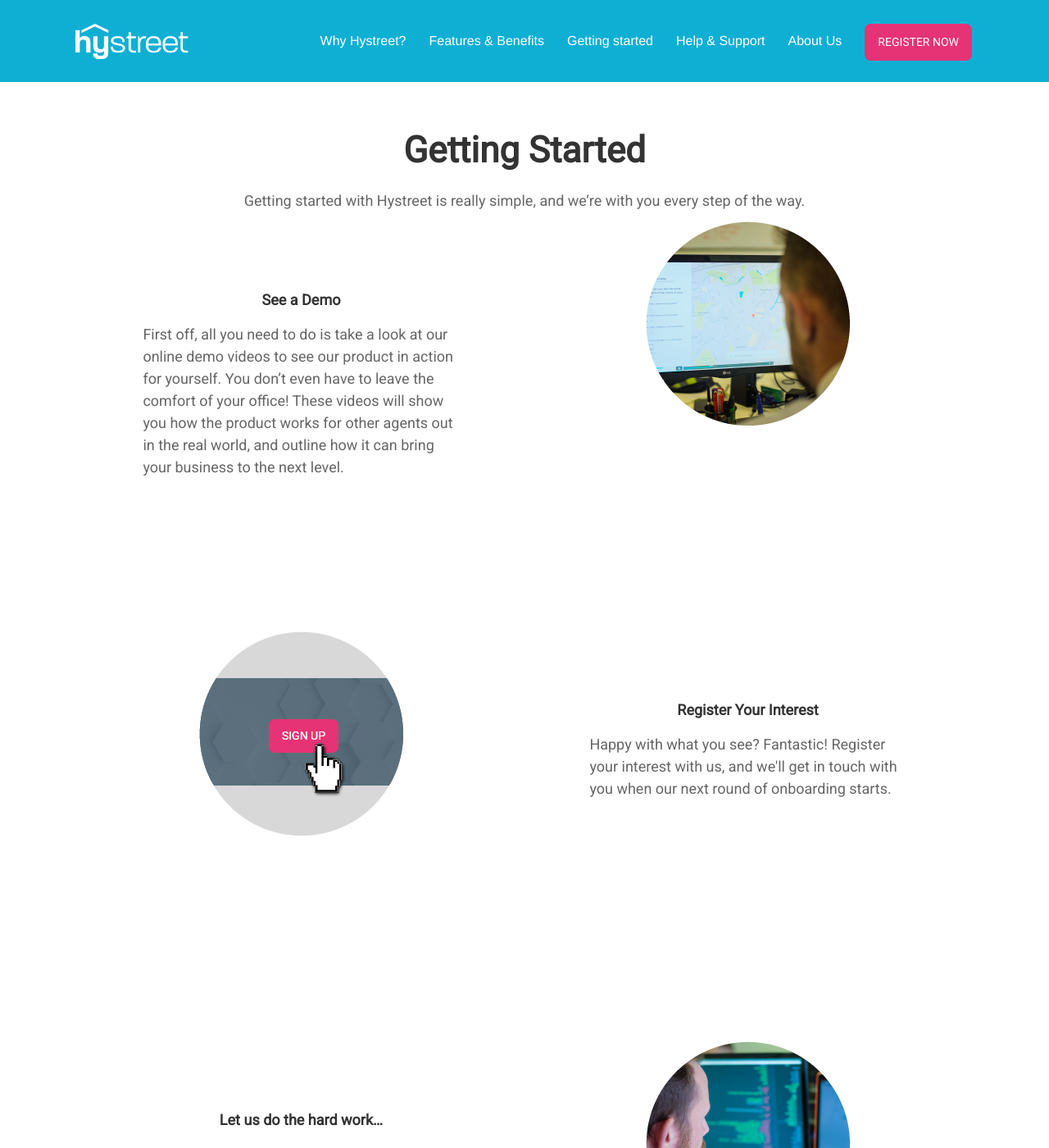
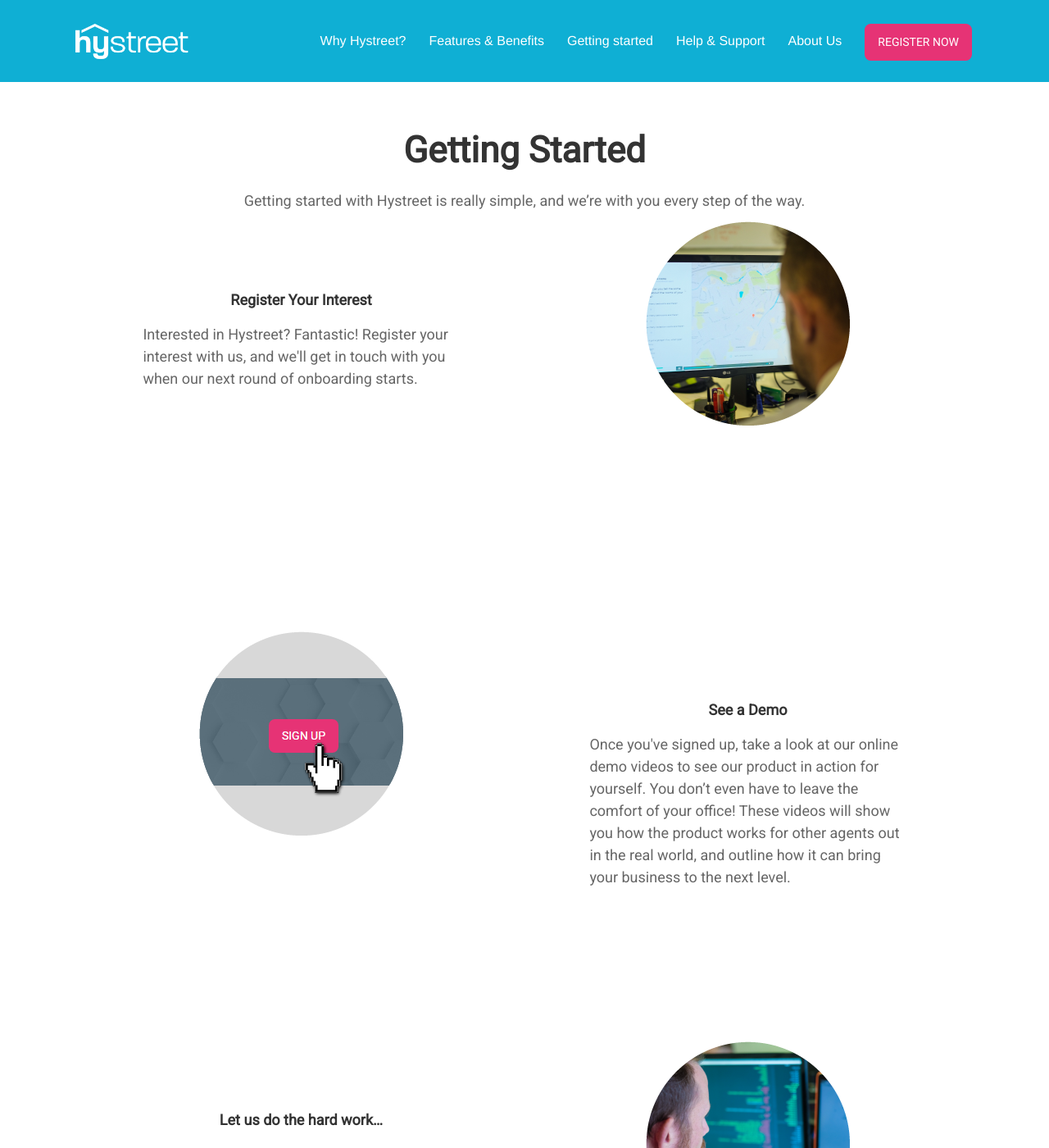
Before and after one commit to hystreet/hystreet.github.io, a Jekyll site: the page built from 2/getting-started/index.html, in a window 1280 px wide and 1400 px high. Shown: the whole window at 82% size. Built offline with Jekyll 4.4.1, drawn with Linux system fonts in a browser that asks for light colours; some web fonts are replaced; a script that is not in the unit is left out; some of the changed lines change nothing that is shown.

Commit message:
Swapping round getting started bits

```diff
--- a/2/getting-started/index.html
+++ b/2/getting-started/index.html
@@ -27,9 +27,8 @@
           <div class="large-6 columns left" style="
     margin-top: 80px;
 ">
-            <h3>See a Demo</h3>
-            <p>First off, all you need to do is take a look at our online demo videos to see our product in action for yourself. You don’t even have to leave the comfort of your office! These videos will show you how the product works for other agents out in the real world, and outline how it can bring your business to the next level.</p>
-          </div>
+            <h3>Register Your Interest</h3>
+                  <p>Interested in Hystreet? Fantastic! Register your interest with us, and we'll get in touch with you when our next round of onboarding starts.</p>          </div>
           <div class="large-6 columns right layout-text">
             <div class="getting-started__wrap">
               <img src="/images/gs-alex.png">
@@ -46,8 +45,9 @@
       <div class="large-6 columns right" style="
     margin-top: 80px;
 ">
-       <h3>Register Your Interest</h3>
-      <p>Happy with what you see? Fantastic! Register your interest with us, and we'll get in touch with you when our next round of onboarding starts.</p>
+       <h3>See a Demo</h3>
+       <p>Once you've signed up, take a look at our online demo videos to see our product in action for yourself. You don’t even have to leave the comfort of your office! These videos will show you how the product works for other agents out in the real world, and outline how it can bring your business to the next level.</p>
+
         </div>
         </div>
 
```
